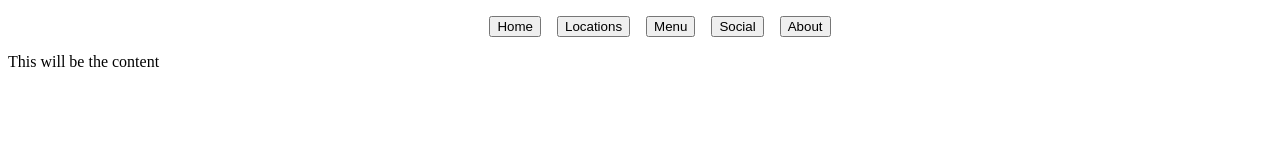
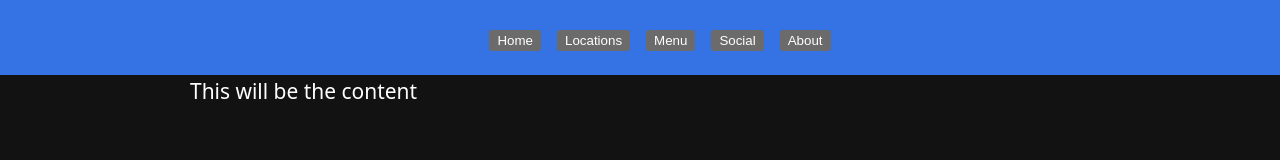
Before and after one commit to zaane/javascript-projects, a website built with webpack: page restaurant-homepage/src/index.html in a window 1280 px wide. Built offline with nearby package versions, Linux system fonts and the light colour scheme.

Commit message:
set up kevin powell no container layout

```diff
--- a/restaurant-homepage/src/index.html
+++ b/restaurant-homepage/src/index.html
@@ -6,9 +6,9 @@
     <title>Tacos la Banqueta</title>
 </head>
 <body>
-    <header>
+    <header class="content-grid">
         <nav>
-            <ul>
+            <ul class="nav-list">
                 <li><button>Home</button></li>
                 <li><button>Locations</button></li>
                 <li><button>Menu</button></li>
@@ -18,8 +18,8 @@
         </nav>
     </header>
 
-    <div id="content">
-        This will be the content
+    <div id="content" class="content-grid">
+        <p>This will be the content</p>
     </div>
 
 </body>
--- a/restaurant-homepage/src/styles.css
+++ b/restaurant-homepage/src/styles.css
@@ -1,5 +1,102 @@
+.content-grid {
+    --padding-inline: 1rem;
+    --content-max-width: 900px;
+    --breakout-max-width: 1200px;
 
-header ul {
+    --breakout-size: calc((var(--breakout-max-width) - var(--content-max-width)) / 2);
+
+    display: grid;
+    grid-template-columns:
+        [full-width-start] minmax(var(--padding-inline), 1fr) [breakout-start] minmax(0, var(--breakout-size)) [content-start] min(100% - (var(--padding-inline) * 2),
+            var(--content-max-width)) [content-end] minmax(0, var(--breakout-size)) [breakout-end] minmax(var(--padding-inline), 1fr) [full-width-end];
+}
+
+.content-grid> :not(.breakout, .full-width),
+.full-width> :not(.breakout, .full-width) {
+    grid-column: content;
+}
+
+.content-grid>.breakout {
+    grid-column: breakout;
+}
+
+.content-grid>.full-width {
+    grid-column: full-width;
+
+    display: grid;
+    grid-template-columns: inherit;
+}
+
+img.full-width {
+    width: 100%;
+    max-height: 45vh;
+    object-fit: cover;
+}
+
+:root {
+    --color-scheme: dark;
+
+    --font-family: system-ui;
+
+    --fs-300: clamp(0.94rem, calc(0.92rem + 0.08vw), 0.98rem);
+    --fs-400: clamp(1.13rem, calc(1.06rem + 0.33vw), 1.31rem);
+    --fs-500: clamp(1.35rem, calc(1.21rem + 0.69vw), 1.75rem);
+    --fs-600: clamp(1.62rem, calc(1.37rem + 1.24vw), 2.33rem);
+    --fs-700: clamp(1.94rem, calc(1.54rem + 2.03vw), 3.11rem);
+    --fs-800: clamp(2.33rem, calc(1.7rem + 3.15vw), 4.14rem);
+    --fs-900: clamp(2.8rem, calc(1.85rem + 4.74vw), 5.52rem);
+
+    --clr-primary-300: hsl(219, 76%, 55%);
+    --clr-primary-400: hsl(219, 76%, 40%);
+    --clr-primary-500: hsl(219, 76%, 25%);
+    --clr-secondary-300: hsl(269, 75%, 55%);
+    --clr-secondary-400: hsl(269, 75%, 40%);
+    --clr-secondary-500: hsl(269, 75%, 25%);
+    --clr-accent-200: hsl(358, 85%, 80%);
+    --clr-accent-300: hsl(358, 72%, 65%);
+    --clr-accent-400: hsl(358, 72%, 50%);
+    --clr-accent-500: hsl(358, 72%, 35%);
+}
+
+*,
+*::before,
+*::after {
+    box-sizing: border-box;
+}
+
+html {
+    color-scheme: var(--color-scheme);
+}
+
+body {
+    margin: 0;
+    font-family: var(--font-family);
+    font-size: var(--fs-400);
+    line-height: 1.6;
+}
+
+h1,
+h2,
+h3,
+h4,
+h5,
+h6,
+p,
+figure {
+    margin: 0;
+}
+
+img {
+    max-width: 100%;
+    display: block;
+}
+
+
+header {
+    background-color: var(--clr-primary-300);
+}
+
+.nav-list {
     list-style: none;
     display: flex;
     flex-direction: row;
```
